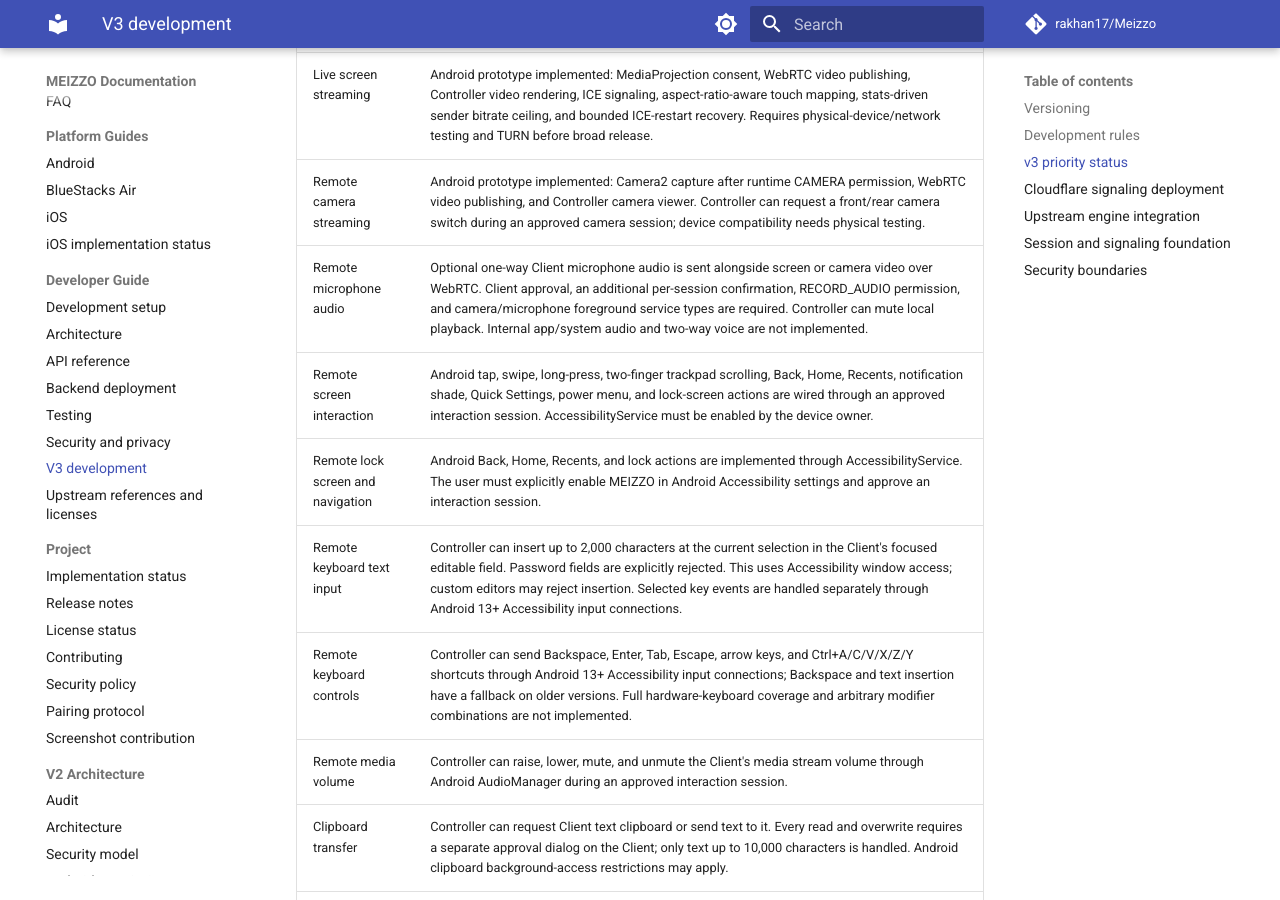
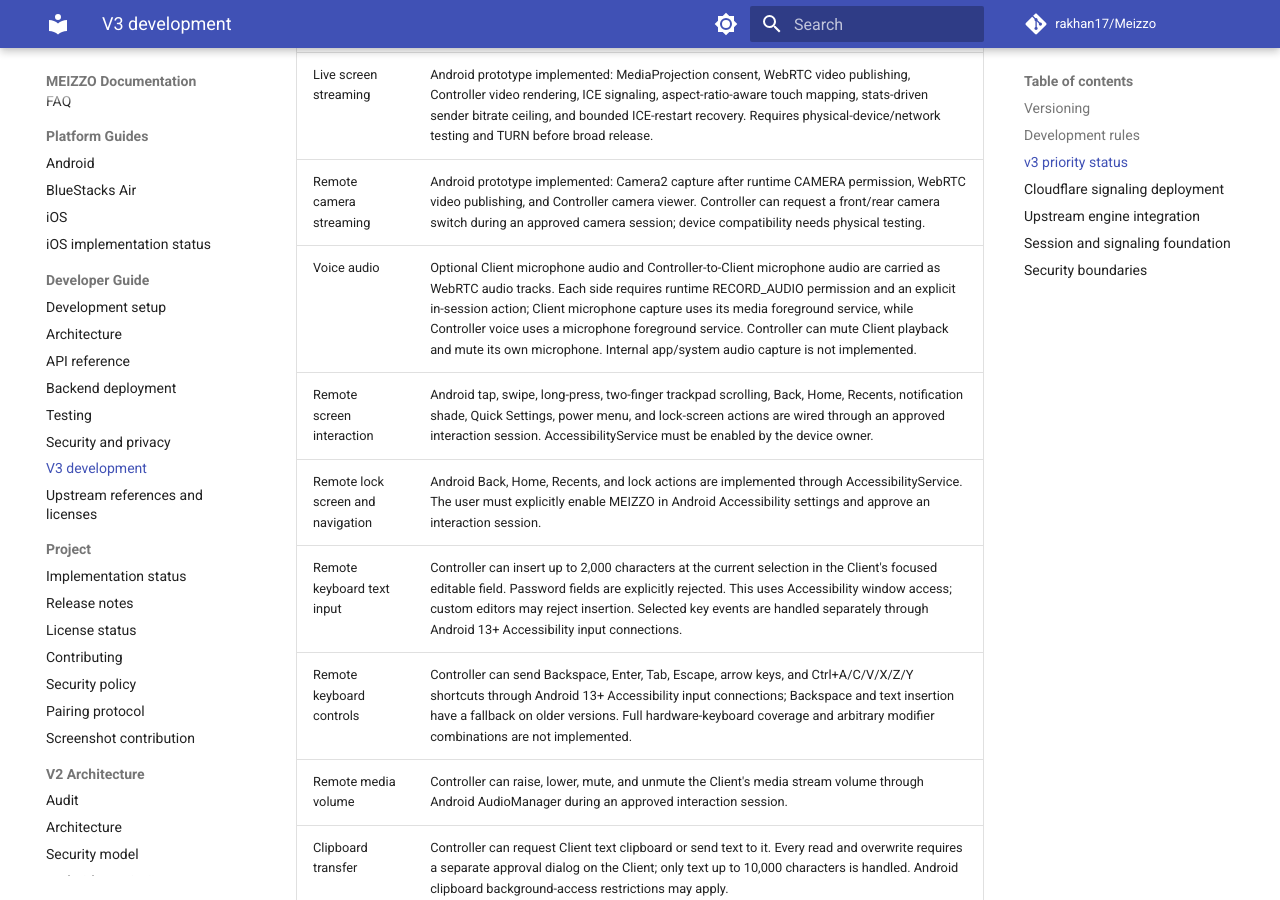
Before and after one commit to rakhan17/Meizzo, an MkDocs documentation site: the page built from docs/v3/README.md, in a window 1280 px wide and 900 px high, scrolled down 835 px. Built offline with MkDocs 1.6.1 and Material for MkDocs 9.7.7, drawn with Linux system fonts in a browser that asks for light colours; comment, search, counter and statistics services are not loaded.

Commit message:
Document optional two-way WebRTC voice audio

```diff
--- a/docs/v3/README.md
+++ b/docs/v3/README.md
@@ -23,7 +23,7 @@ This branch is the isolated development line for MEIZZO 3.x. The v2.5.0 stable l
 |---|---|
 | Live screen streaming | Android prototype implemented: MediaProjection consent, WebRTC video publishing, Controller video rendering, ICE signaling, aspect-ratio-aware touch mapping, stats-driven sender bitrate ceiling, and bounded ICE-restart recovery. Requires physical-device/network testing and TURN before broad release. |
 | Remote camera streaming | Android prototype implemented: Camera2 capture after runtime CAMERA permission, WebRTC video publishing, and Controller camera viewer. Controller can request a front/rear camera switch during an approved camera session; device compatibility needs physical testing. |
-| Remote microphone audio | Optional one-way Client microphone audio is sent alongside screen or camera video over WebRTC. Client approval, an additional per-session confirmation, RECORD_AUDIO permission, and camera/microphone foreground service types are required. Controller can mute local playback. Internal app/system audio and two-way voice are not implemented. |
+| Voice audio | Optional Client microphone audio and Controller-to-Client microphone audio are carried as WebRTC audio tracks. Each side requires runtime RECORD_AUDIO permission and an explicit in-session action; Client microphone capture uses its media foreground service, while Controller voice uses a microphone foreground service. Controller can mute Client playback and mute its own microphone. Internal app/system audio capture is not implemented. |
 | Remote screen interaction | Android tap, swipe, long-press, two-finger trackpad scrolling, Back, Home, Recents, notification shade, Quick Settings, power menu, and lock-screen actions are wired through an approved interaction session. AccessibilityService must be enabled by the device owner. |
 | Remote lock screen and navigation | Android Back, Home, Recents, and lock actions are implemented through AccessibilityService. The user must explicitly enable MEIZZO in Android Accessibility settings and approve an interaction session. |
 | Remote keyboard text input | Controller can insert up to 2,000 characters at the current selection in the Client's focused editable field. Password fields are explicitly rejected. This uses Accessibility window access; custom editors may reject insertion. Selected key events are handled separately through Android 13+ Accessibility input connections. |
```
